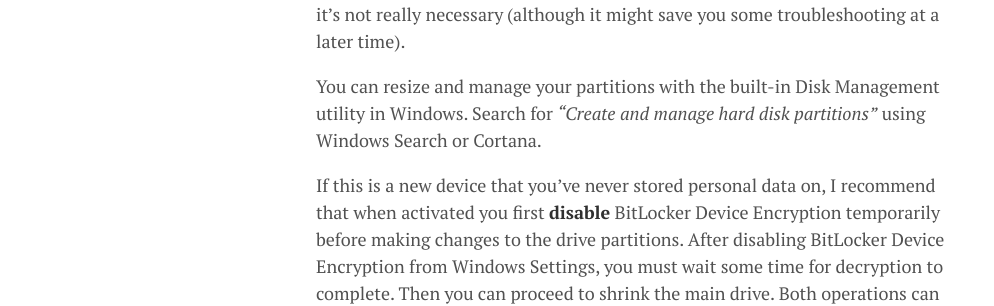
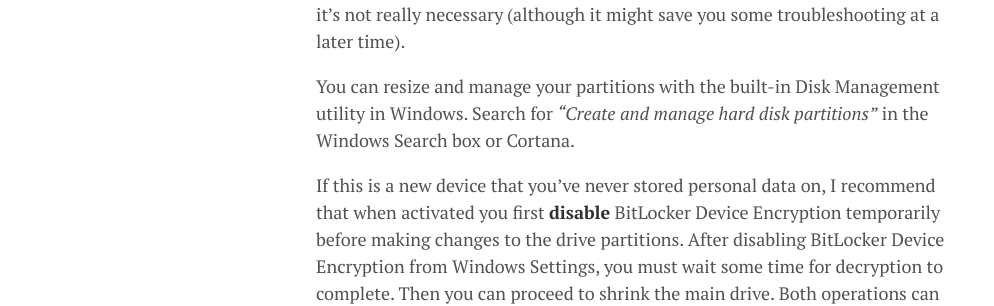
Before and after one commit to lgeurts/lgeurts.github.io, a Jekyll site: the page built from _posts/2019-03-19-dual-booting-windows-and-linux.md, in a window 1280 px wide and 900 px high, scrolled down 1735 px. Shown: the part 159-465 px from the top of the window, without its empty margins (0-994 px from the left). Built offline with Jekyll 4.4.1, drawn with Linux system fonts in a browser that asks for light colours; nearby versions of some CDN libraries; comment, search, counter and statistics services are not loaded.

Commit message:
Update 2019-03-19-dual-booting-windows-and-linux.md

```diff
--- a/_posts/2019-03-19-dual-booting-windows-and-linux.md
+++ b/_posts/2019-03-19-dual-booting-windows-and-linux.md
@@ -34,7 +34,7 @@ Try to free up at least 20 GB for a Linux installation. Some distros (like Ubunt
 
 Optionally, if your partition layout allows for it you should also grow your UEFI System Partition to circa 1 GB. Multiple operating systems will be storing their UEFI blobs (and possibly multiple versions during system upgrades), and it can be beneficial in the near future to have more space available on this partition. You may not be able to do this without reinstalling Windows from scratch, and it’s not really necessary (although it might save you some troubleshooting at a later time).
 
-You can resize and manage your partitions with the built-in Disk Management utility in Windows. Search for *“Create and manage hard disk partitions”* using Windows Search or Cortana.
+You can resize and manage your partitions with the built-in Disk Management utility in Windows. Search for *“Create and manage hard disk partitions”* in the Windows Search box or Cortana.
 
 If this is a new device that you’ve never stored personal data on, I recommend that when activated you first **disable** BitLocker Device Encryption temporarily before making changes to the drive partitions.
 After disabling BitLocker Device Encryption from Windows Settings, you must wait some time for decryption to complete. Then you can proceed to shrink the main drive. Both operations can take hours, depending on the drive. When you shrunk your partition and freed up space, you can **re-enable** BitLocker Device Encryption. Reboot your system and wait for the process to complete before moving on -- this to avoid running into issues later.
```
